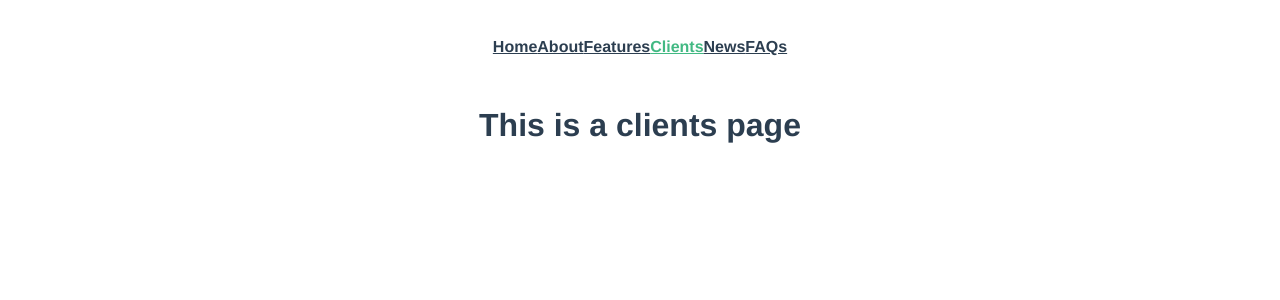
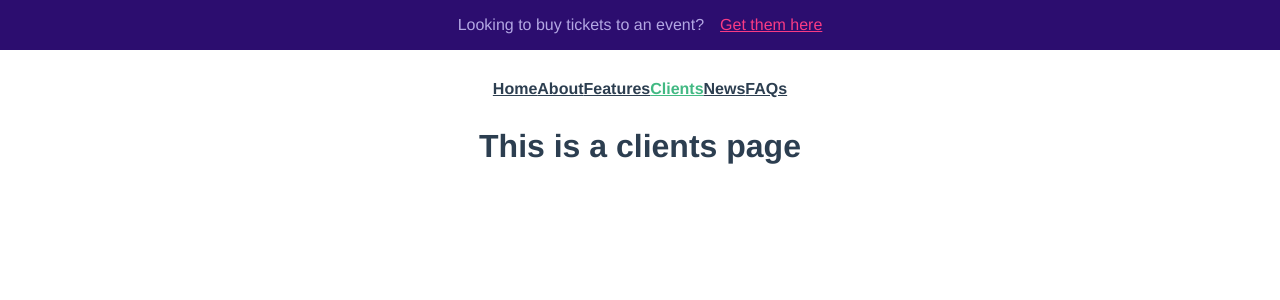
Before and after one commit to naomiearledev/zicket, a Vue app: page /clients in a window 1280 px wide. Shown: the top 300 px of the page. Built offline with nearby package versions, Linux system fonts and the light colour scheme.

Commit message:
added reset sheet to remove margins and paddings, top banner component styling without fonts

```diff
--- a/public/index.html
+++ b/public/index.html
@@ -5,6 +5,11 @@
     <meta http-equiv="X-UA-Compatible" content="IE=edge">
     <meta name="viewport" content="width=device-width,initial-scale=1.0">
     <link rel="icon" href="<%= BASE_URL %>favicon.ico">
+    <link rel="preconnect" href="https://fonts.googleapis.com">
+    <link rel="preconnect" href="https://fonts.gstatic.com" crossorigin>
+    <link href="https://fonts.googleapis.com/css2?family=Montserrat:wght@700&family=Open+Sans:wght@400;700&display=swap" rel="stylesheet">
+    <link rel="stylesheet" href="./reset.css">
+    <link rel="stylesheet" href="./global.css">
     <title><%= htmlWebpackPlugin.options.title %></title>
   </head>
   <body>
--- /dev/null
+++ b/public/reset.css
@@ -0,0 +1,5 @@
+* {
+  margin: 0;
+  padding: 0;
+  box-sizing: border-box;
+}
--- a/src/App.vue
+++ b/src/App.vue
@@ -1,4 +1,5 @@
 <template>
+  <TopBanner />
   <nav>
     <router-link to="/">Home</router-link>
     <router-link to="/about">About</router-link>
@@ -9,6 +10,17 @@
   </nav>
   <router-view/>
 </template>
+
+<script>
+  import TopBanner from '@/components/TopBanner.vue'
+
+  export default {
+  name: 'App',
+  components: {
+    TopBanner
+  }
+}
+</script>
 
 <style lang="less">
 #app {
--- /dev/null
+++ b/src/components/TopBanner.vue
@@ -0,0 +1,33 @@
+<template>
+  <div class="top-banner">
+    <p>Looking to buy tickets to an event?</p>
+    <a href="~/tickets">Get them here</a>
+  </div>
+</template>
+
+<script>
+export default {
+  name: 'TopBanner',
+  props: {
+
+  }
+}
+</script>
+
+<style lang="less">
+.top-banner {
+  background-color: #2C0D6F;
+  display: flex;
+  justify-content: center;
+  padding: 1rem 0;
+
+  p {
+    color: #B3A7E3;
+    margin-right: 1rem;
+  }
+
+  a {
+    color: #f93b84;
+  }
+}
+</style>
--- a/src/views/HomeView.vue
+++ b/src/views/HomeView.vue
@@ -6,13 +6,14 @@
 </template>
 
 <script>
-// @ is an alias to /src
 import HelloWorld from '@/components/HelloWorld.vue'
+import TopBanner from '@/components/TopBanner.vue'
 
 export default {
   name: 'HomeView',
   components: {
-    HelloWorld
+    HelloWorld,
+    TopBanner
   }
 }
 </script>
```
Also changed, not shown: public/global.css (added).
